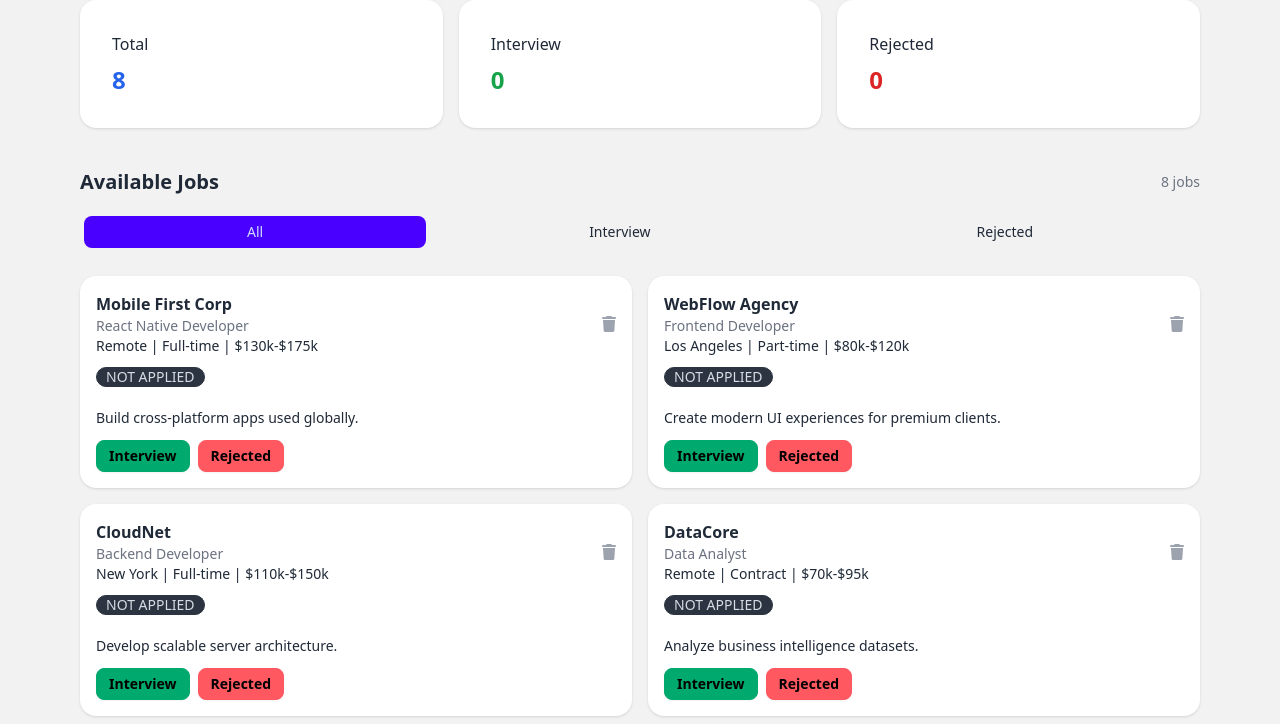
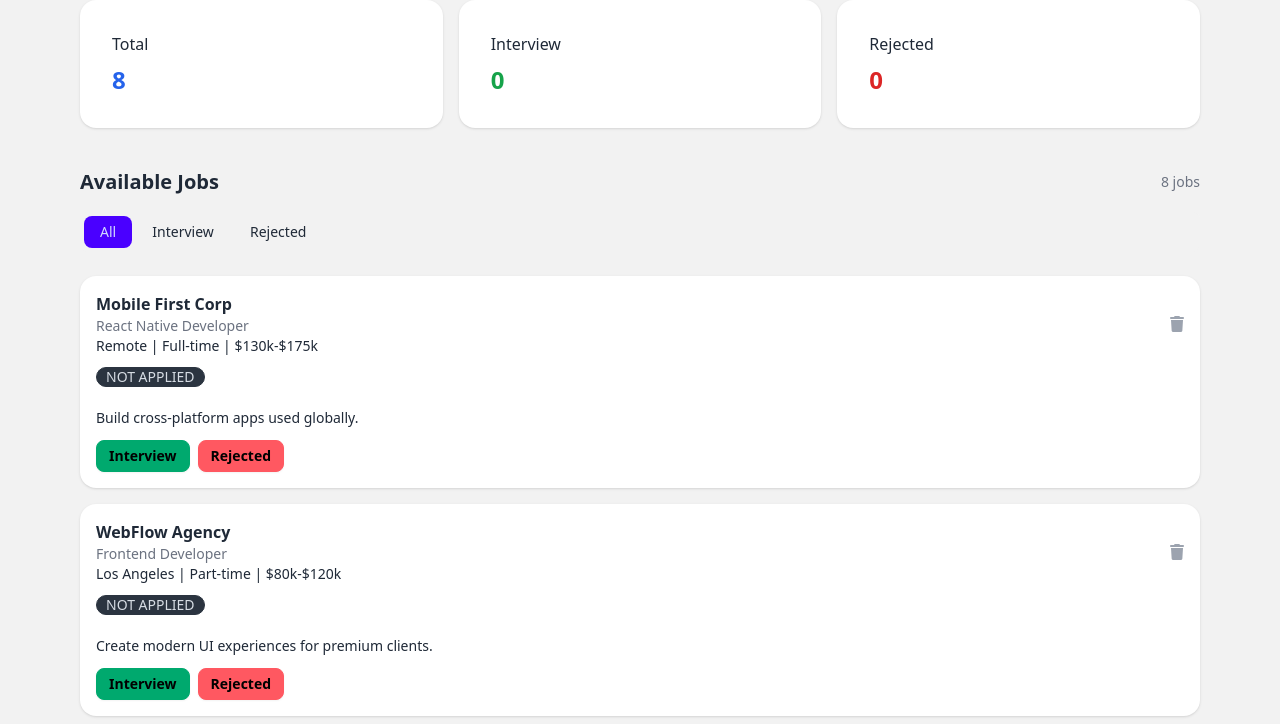
Before and after one commit to lazy-coder420/hero-4, a plain HTML site: page index.html in a window 1280 px wide. Shown: the part 76-800 px from the top of the page. Drawn offline with nearby package versions, Linux system fonts and the light colour scheme.

Commit message:
2 update

```diff
--- /dev/null
+++ b/common.css
@@ -0,0 +1,4 @@
+.tabs {
+    display: block!important;
+    align-items: flex-end;
+}
--- a/index.html
+++ b/index.html
@@ -8,7 +8,7 @@
   <script src="https://cdn.tailwindcss.com"></script>
   <link href="https://cdn.jsdelivr.net/npm/daisyui@latest/dist/full.css" rel="stylesheet"/>
   <link rel="stylesheet" href="https://cdnjs.cloudflare.com/ajax/libs/font-awesome/6.5.1/css/all.min.css"/>
-
+  <link rel="stylesheet" href="./common.css">
 </head>
 <body class="bg-base-200">
 
@@ -58,7 +58,7 @@
     </div>
 
     <!-- Cards -->
-    <div id="jobs-container" class="grid grid-cols-1 md:grid-cols-2 gap-4"></div>
+    <div id="jobs-container" class="grid grid-cols-1 md:grid-cols-1 gap-4"></div>
 
   </div>
 
--- a/rowjava.js
+++ b/rowjava.js
@@ -94,7 +94,7 @@ function updateDashboard(){
 /* Event Delegation */
 
 document.getElementById("jobs-container").addEventListener("click", function(e){
-
+e.stopImmediatePropagation();
   const button = e.target.closest("button");
   if(!button) return;
 
```
